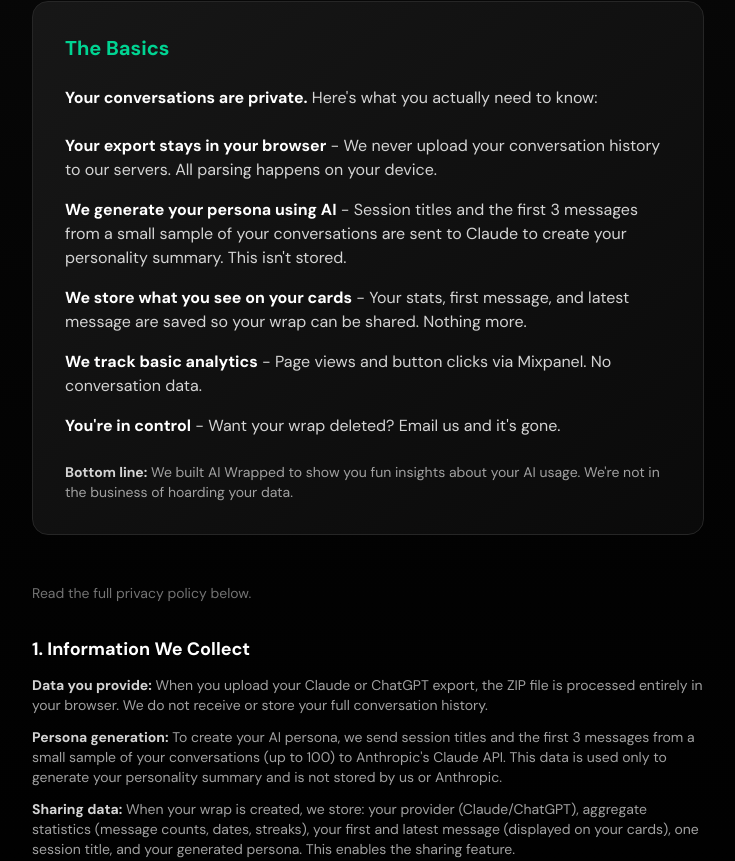
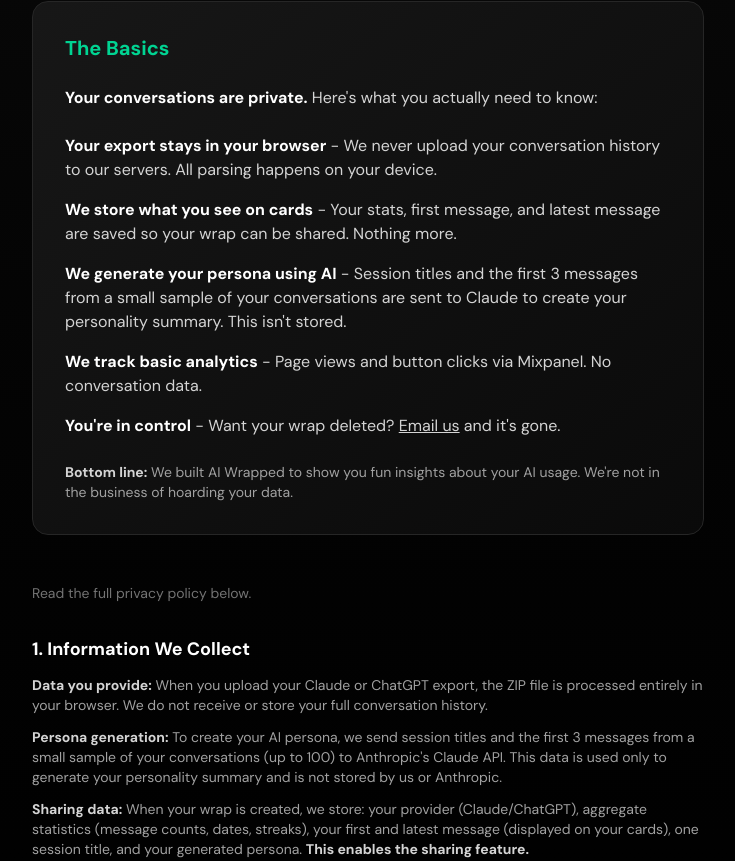
Before and after one commit to akshayvkt/aiwrapped, a Next.js app: page /privacy in a window 1280 px wide. Shown: the part 239-1100 px from the top of the page, without its empty margins (272-1007 px from the left). Built offline with nearby package versions, Linux system fonts and the light colour scheme.

Commit message:
Update privacy policy formatting and order

```diff
--- a/app/privacy/page.tsx
+++ b/app/privacy/page.tsx
@@ -23,11 +23,11 @@
             </p>
 
             <p>
-              <strong className="text-white">We generate your persona using AI</strong> - Session titles and the first 3 messages from a small sample of your conversations are sent to Claude to create your personality summary. This isn&apos;t stored.
+              <strong className="text-white">We store what you see on cards</strong> - Your stats, first message, and latest message are saved so your wrap can be shared. Nothing more.
             </p>
 
             <p>
-              <strong className="text-white">We store what you see on your cards</strong> - Your stats, first message, and latest message are saved so your wrap can be shared. Nothing more.
+              <strong className="text-white">We generate your persona using AI</strong> - Session titles and the first 3 messages from a small sample of your conversations are sent to Claude to create your personality summary. This isn&apos;t stored.
             </p>
 
             <p>
@@ -35,7 +35,7 @@
             </p>
 
             <p>
-              <strong className="text-white">You&apos;re in control</strong> - Want your wrap deleted? Email us and it&apos;s gone.
+              <strong className="text-white">You&apos;re in control</strong> - Want your wrap deleted? <a href="mailto:support@dysunlabs.com" className="underline hover:text-white">Email us</a> and it&apos;s gone.
             </p>
           </div>
 
@@ -57,7 +57,7 @@
               <strong className="text-neutral-300">Persona generation:</strong> To create your AI persona, we send session titles and the first 3 messages from a small sample of your conversations (up to 100) to Anthropic&apos;s Claude API. This data is used only to generate your personality summary and is not stored by us or Anthropic.
             </p>
             <p>
-              <strong className="text-neutral-300">Sharing data:</strong> When your wrap is created, we store: your provider (Claude/ChatGPT), aggregate statistics (message counts, dates, streaks), your first and latest message (displayed on your cards), one session title, and your generated persona. This enables the sharing feature.
+              <strong className="text-neutral-300">Sharing data:</strong> When your wrap is created, we store: your provider (Claude/ChatGPT), aggregate statistics (message counts, dates, streaks), your first and latest message (displayed on your cards), one session title, and your generated persona. <strong className="text-neutral-300">This enables the sharing feature.</strong>
             </p>
           </section>
 
```
